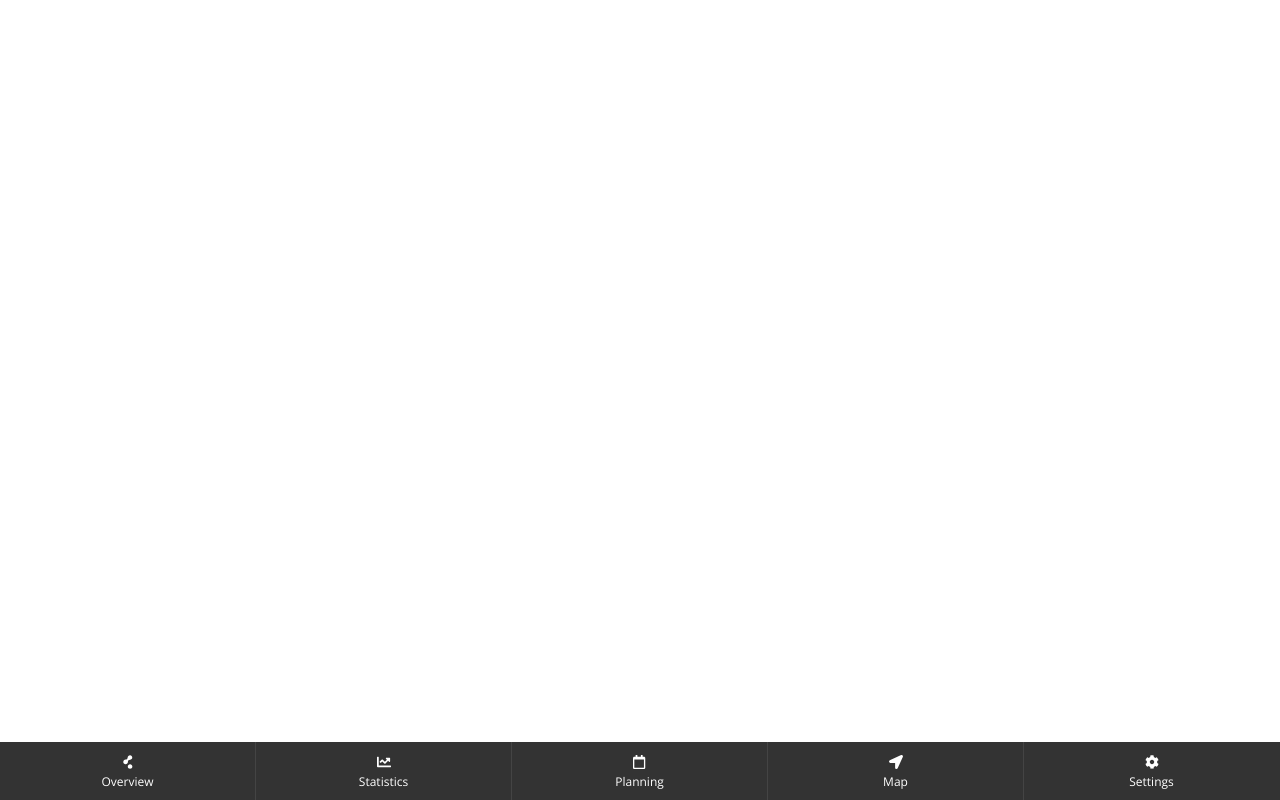
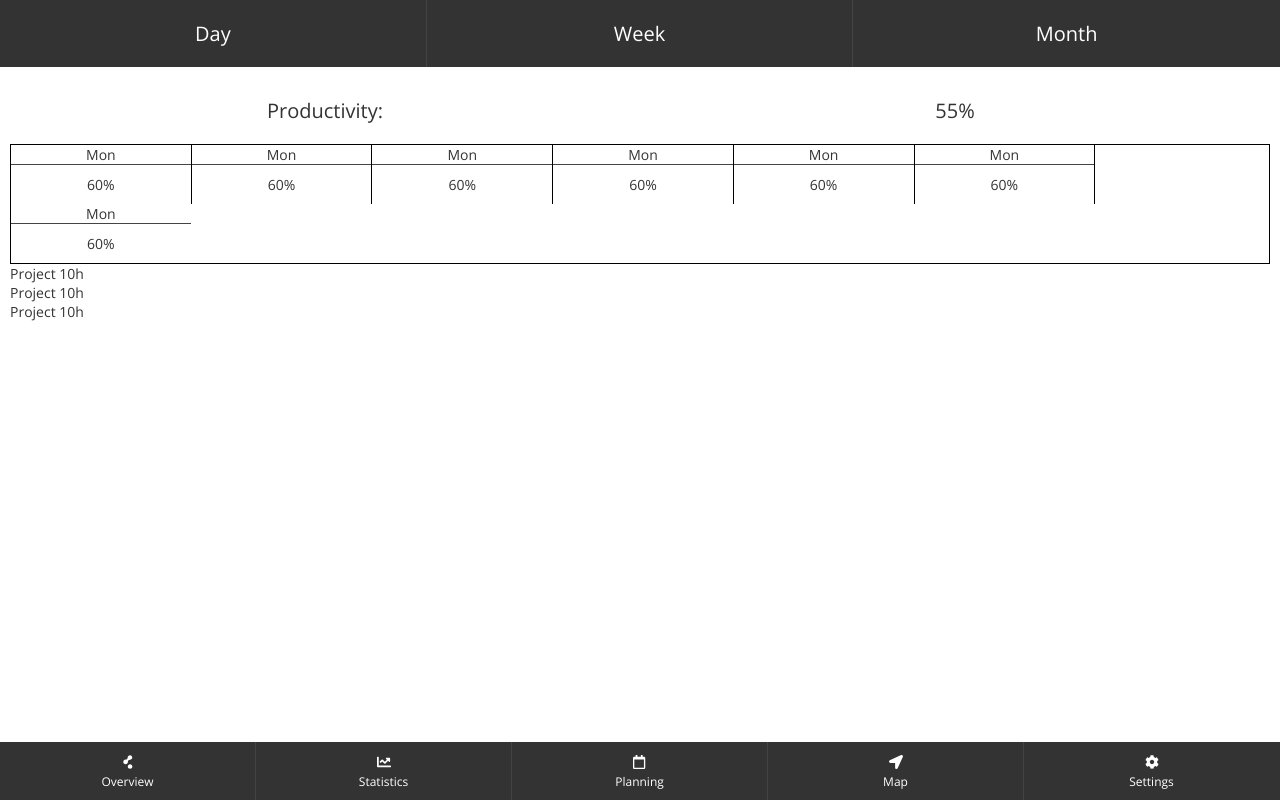
Before and after one commit to phek/mobile_application, a React app in the folder prototype-web/: page /statsweek in a window 1280 px wide. Built offline with nearby package versions, Linux system fonts and the light colour scheme; what google-maps-react would draw is missing.

Commit message:
stats page added

```diff
--- a/prototype-web/src/components/Router.js
+++ b/prototype-web/src/components/Router.js
@@ -2,14 +2,16 @@ import React from 'react'
 import {Switch, Route} from 'react-router-dom'
 import Overview from './overview/Overview';
 import Map from './map/Map';
-import Stats from './stats/Stats';
+import StatsDay from './stats/StatsDay';
+import StatsWeek from './stats/StatsWeek';
 
 const Router = () => (
     <main>
         <Switch>
             <Route exact path='/' component={Overview}/>
             <Route exact path='/map' component={Map}/>
-			<Route exact path='/Planning' component={Stats}/>
+			<Route exact path='/statsday' component={StatsDay}/>
+			<Route exact path='/statsweek' component={StatsWeek}/>
         </Switch>
     </main>
 );
--- a/prototype-web/src/components/stats/Stats.js
+++ b/prototype-web/src/components/stats/StatsDay.js
@@ -2,7 +2,7 @@ import React from 'react';
 import './stats.css';
 import TopMenu from '../building-blocks/top-menu/TopMenu';
 
-const Stats = () => (
+const StatsDay = () => (
     <div>
 		<TopMenu title1="Day" title2="Week" title3="Month"/>
         <div id="content">
@@ -12,8 +12,8 @@ const Stats = () => (
 			<div id="schedule">
 				<div id="times">
 					<div className="time text">08:00</div>
-					<div className="time text">08:00</div>
-					<div className="time text">08:00</div>
+					<div className="time text">10:00</div>
+					<div className="time text">12:00</div>
 				</div>
 				<div className="activityZone">
 					<div className="activity">
@@ -34,4 +34,4 @@ const Stats = () => (
     </div>
 );
 
-export default Stats
+export default StatsDay
--- /dev/null
+++ b/prototype-web/src/components/stats/StatsWeek.js
@@ -0,0 +1,51 @@
+import React from 'react';
+import './stats.css';
+import TopMenu from '../building-blocks/top-menu/TopMenu';
+
+const StatsWeek = () => (
+    <div>
+		<TopMenu title1="Day" title2="Week" title3="Month"/>
+        <div id="content">
+			<div className="productivity-wrapper">
+				<div className="productivity">Productivity:</div>
+				<div className="productivity">55%</div>
+			</div>
+			<div className="days">
+				<div className="day">
+					<div className="day-name">Mon</div>
+					<div className="day-productivity">60%</div>
+				</div>
+				<div className="day">
+					<div className="day-name">Mon</div>
+					<div className="day-productivity">60%</div>
+				</div>
+				<div className="day">
+					<div className="day-name">Mon</div>
+					<div className="day-productivity">60%</div>
+				</div>
+				<div className="day">
+					<div className="day-name">Mon</div>
+					<div className="day-productivity">60%</div>
+				</div>
+				<div className="day">
+					<div className="day-name">Mon</div>
+					<div className="day-productivity">60%</div>
+				</div>
+				<div className="day">
+					<div className="day-name">Mon</div>
+					<div className="day-productivity">60%</div>
+				</div>
+				<div className="day">
+					<div className="day-name">Mon</div>
+					<div className="day-productivity">60%</div>
+				</div>
+			</div>
+				<div className="Priority">Project 10h</div>
+				<div className="Priority">Project 10h</div>
+				<div className="Priority">Project 10h</div>
+			<div className="priorities"></div>
+        </div>
+    </div>
+);
+
+export default StatsWeek
--- a/prototype-web/src/components/stats/stats.css
+++ b/prototype-web/src/components/stats/stats.css
@@ -56,16 +56,43 @@
 	margin-bottom: 10px;
 }
 
-.note h1 {
-    font-weight: 600;
-    margin: 0 0 10px;
+/*------------------------------------------*/
+
+.productivity {
+	font-size: 20px;
+	display: inline-block;
+	text-align: center;
+	margin-top: 20px;
+	margin-bottom: 20px;
+	Width: 50%;
 }
 
-.note li {
-    border-top: 1px solid #d4cc99;
-    padding: 10px 0px;
+.days {
+	border: 1px solid #000;
+
 }
 
-.note li:last-child {
-    border-bottom: 1px solid #d4cc99;
+
+
+.day {
+	display: inline-block;
+	width: calc(100%/7);
+	border-right: 1px solid #000;
 }
+
+.day:last-child {
+    border-right: none;
+	width: calc(100%/7);
+}
+
+.day-name {
+
+	text-align: center;
+	border-bottom: 1px solid #444;
+}
+
+.day-productivity {
+	text-align: center;
+	margin-top: 10px;
+	margin-bottom: 10px;
+}
```
